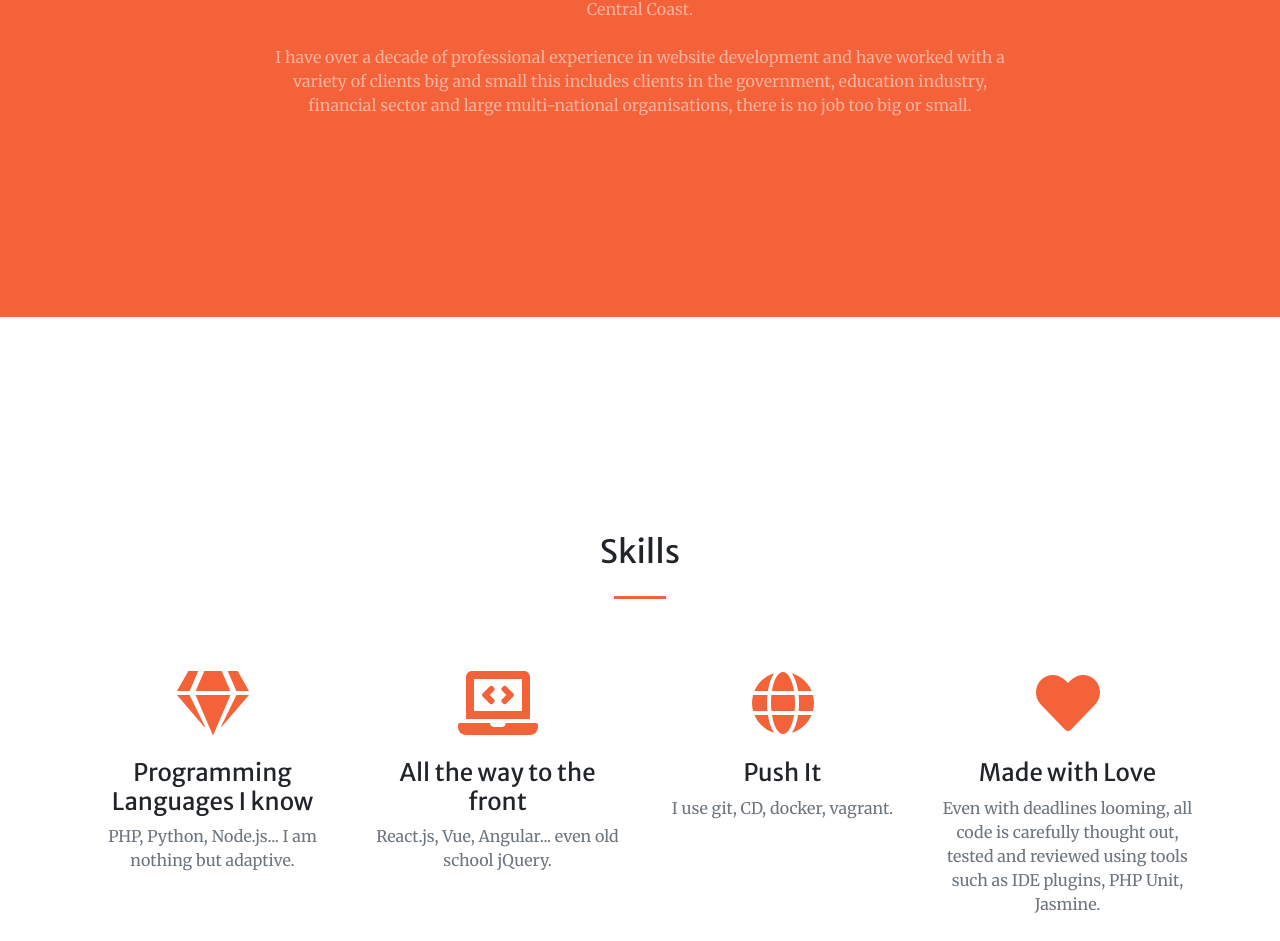
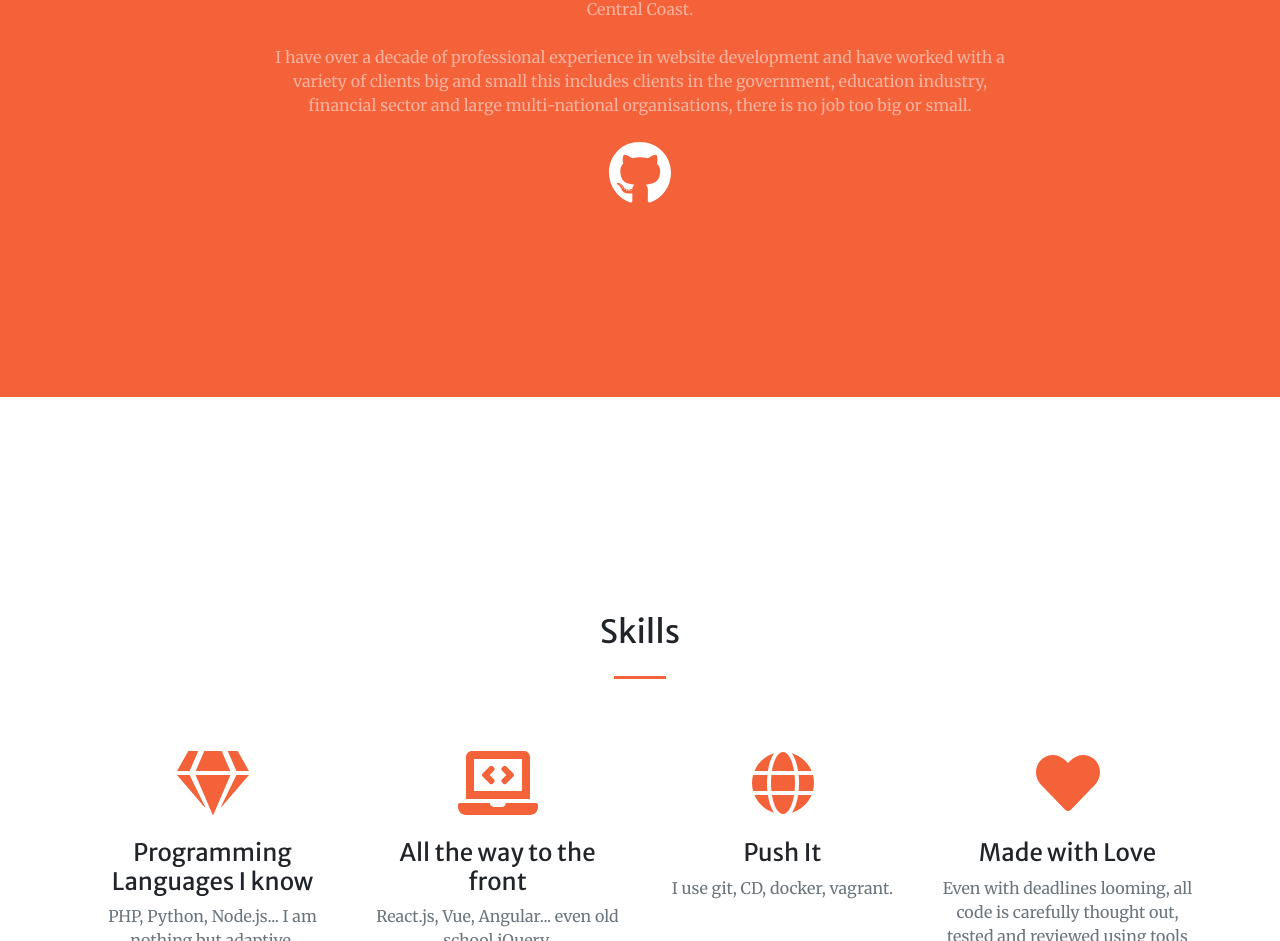
Before and after one commit to rulin132/gavindibley.id.au, a React (Create React App) app: page / in a window 1280 px wide. Shown: the part 1132-2073 px from the top of the page. Built offline with nearby package versions, Linux system fonts and the light colour scheme.

Commit message:
Add link to my Github account

```diff
--- a/package.json
+++ b/package.json
@@ -4,6 +4,7 @@
   "private": true,
   "dependencies": {
     "@fortawesome/fontawesome-svg-core": "^1.2.27",
+    "@fortawesome/free-brands-svg-icons": "^5.13.0",
     "@fortawesome/free-solid-svg-icons": "^5.12.1",
     "@fortawesome/react-fontawesome": "^0.1.9",
     "@testing-library/jest-dom": "^4.2.4",
--- a/src/components/about.jsx
+++ b/src/components/about.jsx
@@ -1,5 +1,6 @@
 import React, { Component } from 'react'
-
+import { FontAwesomeIcon } from '@fortawesome/react-fontawesome'
+import { faGithub } from '@fortawesome/free-brands-svg-icons'
 export default class About extends Component {
   render() {
     return (
@@ -17,6 +18,11 @@ export default class About extends Component {
 
                     </div>
                 </div>
+                <div className="row justify-content-center">
+                    <div className="col-lg-8 text-center">
+                        <a href="https://github.com/rulin132"><FontAwesomeIcon icon={faGithub} className=" fa-4x mb-3 text-white" /></a>
+                    </div>
+                </div>
             </div>
         </section>
         )
```
Also changed, not shown: 1 other file (tests, documents, lock files or other folders).
